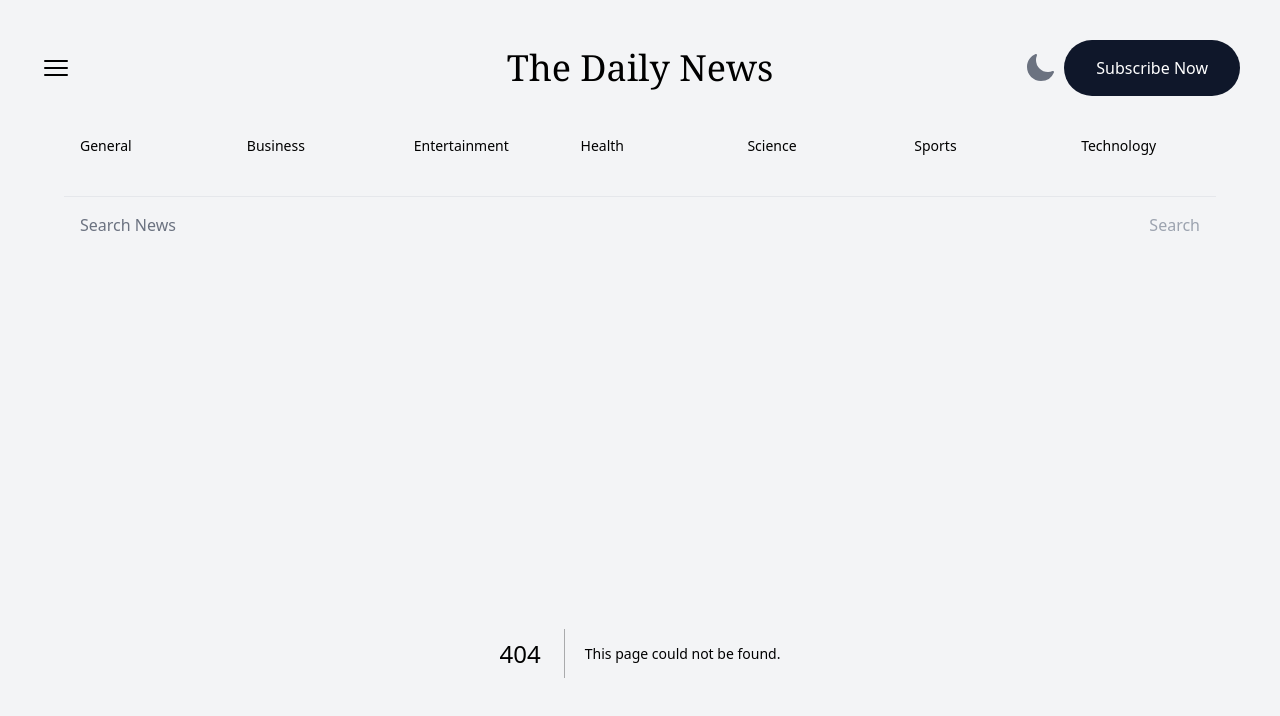
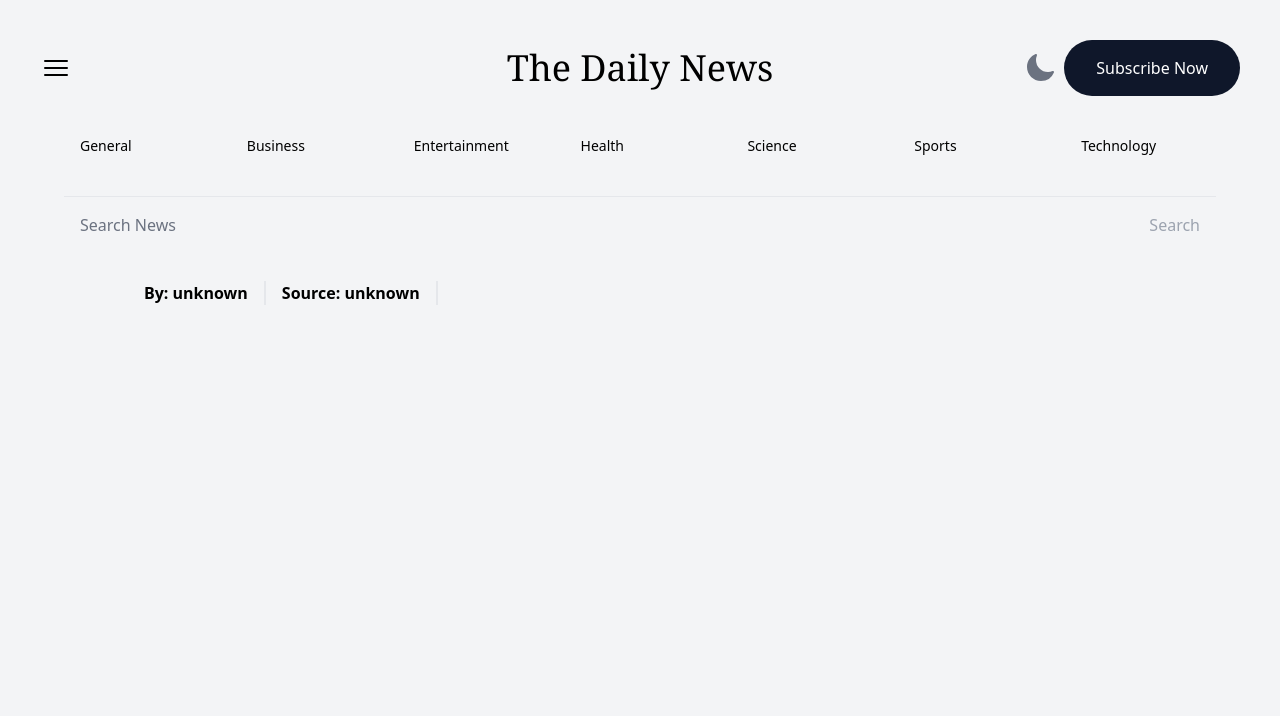
Before and after one commit to justinraj89/DailyNews-Nextjs, a Next.js app: page /article in a window 1280 px wide. Before the commit this address had no page. Shown: the top 716 px of the page. Built offline with nearby package versions, Linux system fonts and the light colour scheme.

Commit message:
search page

```diff
--- /dev/null
+++ b/app/article/page.tsx
@@ -0,0 +1,49 @@
+import { notFound } from 'next/navigation';
+// import LiveTimestamp from '../LiveTimestamp';
+//=============================================
+
+type Props = {
+	searchParams?: Article;
+};
+function ArticlePage({ searchParams }: Props) {
+	if (
+		(searchParams && Object.entries(searchParams).length === 0) ||
+		!searchParams
+	) {
+		return notFound();
+	}
+
+	const article: Article = searchParams;
+
+	return (
+		<article>
+			<section className="flex flex-col lg:flex-row pb-24 px-0 lg:px-10">
+				{article.image && (
+					<img
+						className="h-50 max-w-md mx-auto md:max-w-lg lg:max-w-xl object-cover rounded-lg shadow-md"
+						src={article.image}
+						alt={article.title}
+					/>
+				)}
+
+				<div className="px-10">
+					<h1 className="headerTitle px-0 no-underline pb-2">
+						{article.title}
+					</h1>
+					<div className="flex divide-x-2 space-x-4">
+						<h2 className="font-bold">By: {article.author || 'unknown'}</h2>
+						<h2 className="font-bold pl-4">
+							Source: {article.source || 'unknown'}
+						</h2>
+						<p className="pl-4">
+							{/* <LiveTimestamp time={article.published_at} /> */}
+						</p>
+					</div>
+					<p className="pt-4">{article.description}</p>
+				</div>
+			</section>
+		</article>
+	);
+}
+
+export default ArticlePage;
--- /dev/null
+++ b/app/search/page.tsx
@@ -0,0 +1,22 @@
+import fetchNews from '../../lib/fetchNews';
+import NewsList from '../NewsList';
+
+type Props = {
+	searchParams?: { term: string };
+};
+
+async function SearchPage({ searchParams }: Props) {
+	const news: NewsResponse = await fetchNews(
+		'general',
+		searchParams?.term,
+		true
+	);
+	return (
+		<div>
+			<h1 className="headerTitle">Search Results for: {searchParams?.term}</h1>
+			<NewsList news={news} />
+		</div>
+	);
+}
+
+export default SearchPage;
--- a/styles/globals.css
+++ b/styles/globals.css
@@ -7,4 +7,8 @@
         @apply hover:underline decoration-blue-400 text-center decoration-2 active:underline underline-offset-8
         rounded-full p-4 cursor-pointer capitalize hover:scale-110 transition-transform duration-200 ease-out;
     }
+
+    .headerTitle {
+		@apply text-4xl font-serif capitalize px-10 pt-5 underline decoration-blue-400 decoration-2 underline-offset-4 decoration-double;
+	}
 }
```
